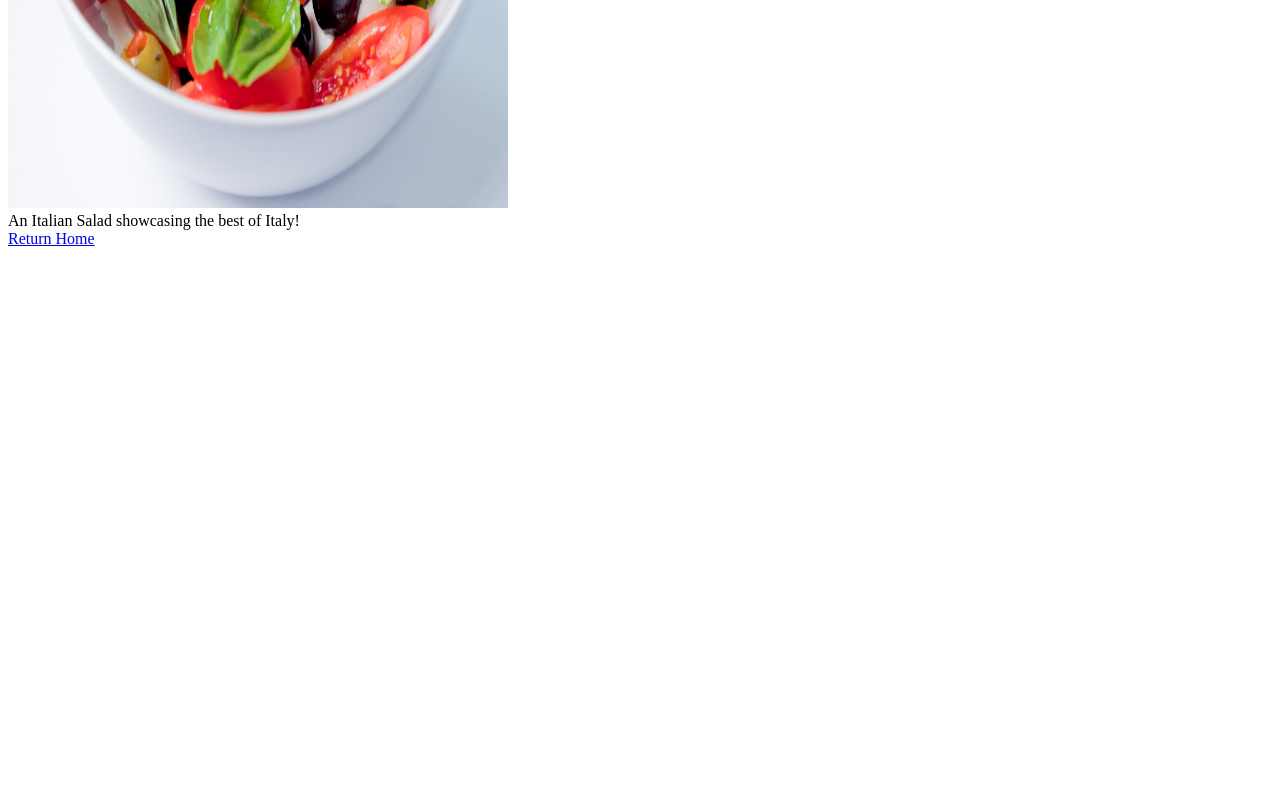
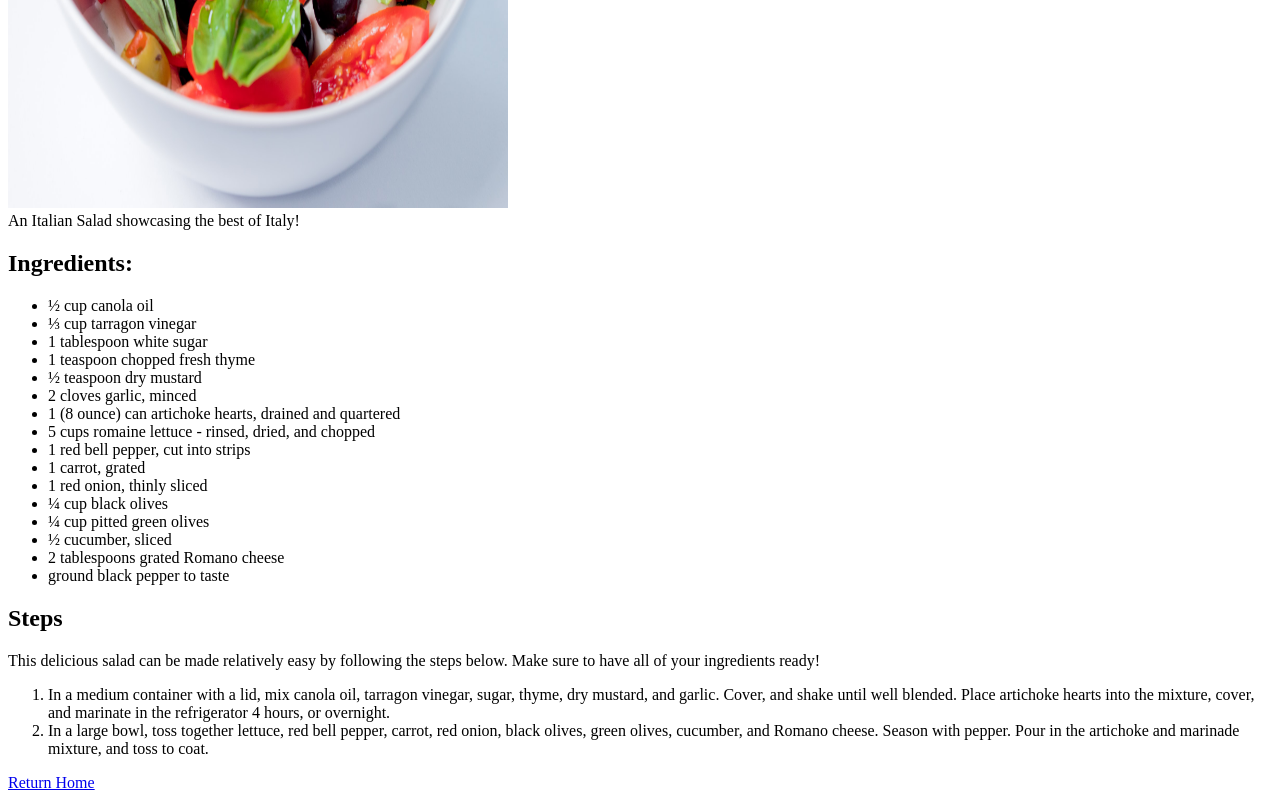
Before and after one commit to padams12/odin-recipes, a plain HTML site: page spicy_italian_salad.html in a window 1280 px wide. Shown: the part 472-1272 px from the top of the page. Before the commit the page ends 800 px from the top, so only its background shows below. Drawn offline with Linux system fonts and the light colour scheme.

Commit message:
add ingredient list and recipe steps

```diff
--- a/spicy_italian_salad.html
+++ b/spicy_italian_salad.html
@@ -11,6 +11,54 @@
     <h1>Spicy Italian Salad</h1>
     <img src="./img/salad.jpg" height="600px" width="500px">
     <figcaption>An Italian Salad showcasing the best of Italy!</figcaption>
+    <h2>Ingredients:</h2>
+    <ul>
+        <li> ½ cup canola oil</li>
+
+        <li>⅓ cup tarragon vinegar</li>
+
+        <li>1 tablespoon white sugar</li>
+
+        <li>1 teaspoon chopped fresh thyme</li>
+
+        <li>½ teaspoon dry mustard</li>
+
+        <li>2 cloves garlic, minced</li>
+
+        <li>1 (8 ounce) can artichoke hearts, drained and quartered</li>
+
+        <li>5 cups romaine lettuce - rinsed, dried, and chopped</li>
+
+        <li>1 red bell pepper, cut into strips</li>
+
+        <li>1 carrot, grated</li>
+
+        <li>1 red onion, thinly sliced</li>
+
+        <li>¼ cup black olives</li>
+
+        <li>¼ cup pitted green olives</li>
+
+        <li>½ cucumber, sliced</li>
+
+        <li>2 tablespoons grated Romano cheese</li>
+
+        <li>ground black pepper to taste</li>
+
+    </ul>
+
+    <h2>Steps</h2>
+    <p>This delicious salad can be made relatively easy by following the steps below.
+        Make sure to have all of your ingredients ready!
+    </p>
+
+    <ol>
+
+        <li>In a medium container with a lid, mix canola oil, tarragon vinegar, sugar, thyme, dry mustard, and garlic. Cover, and shake until well blended. Place artichoke hearts into the mixture, cover, and marinate in the refrigerator 4 hours, or overnight.</li>
+        <li>In a large bowl, toss together lettuce, red bell pepper, carrot, red onion, black olives, green olives, cucumber, and Romano cheese. Season with pepper. Pour in the artichoke and marinade mixture, and toss to coat.</li>
+
+    </ol>
+
     <a href="./index.html">Return Home</a>
 
 </body>
```
